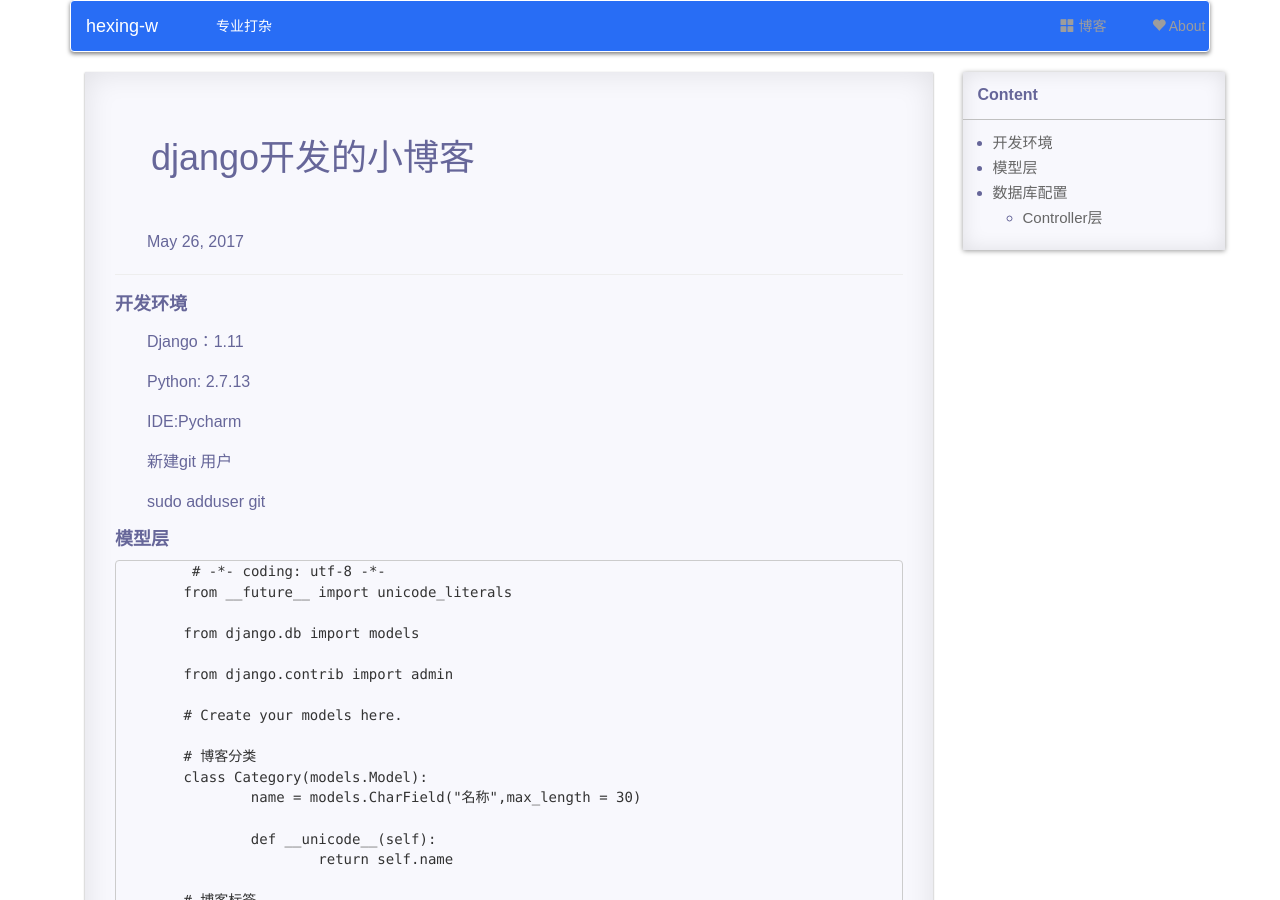
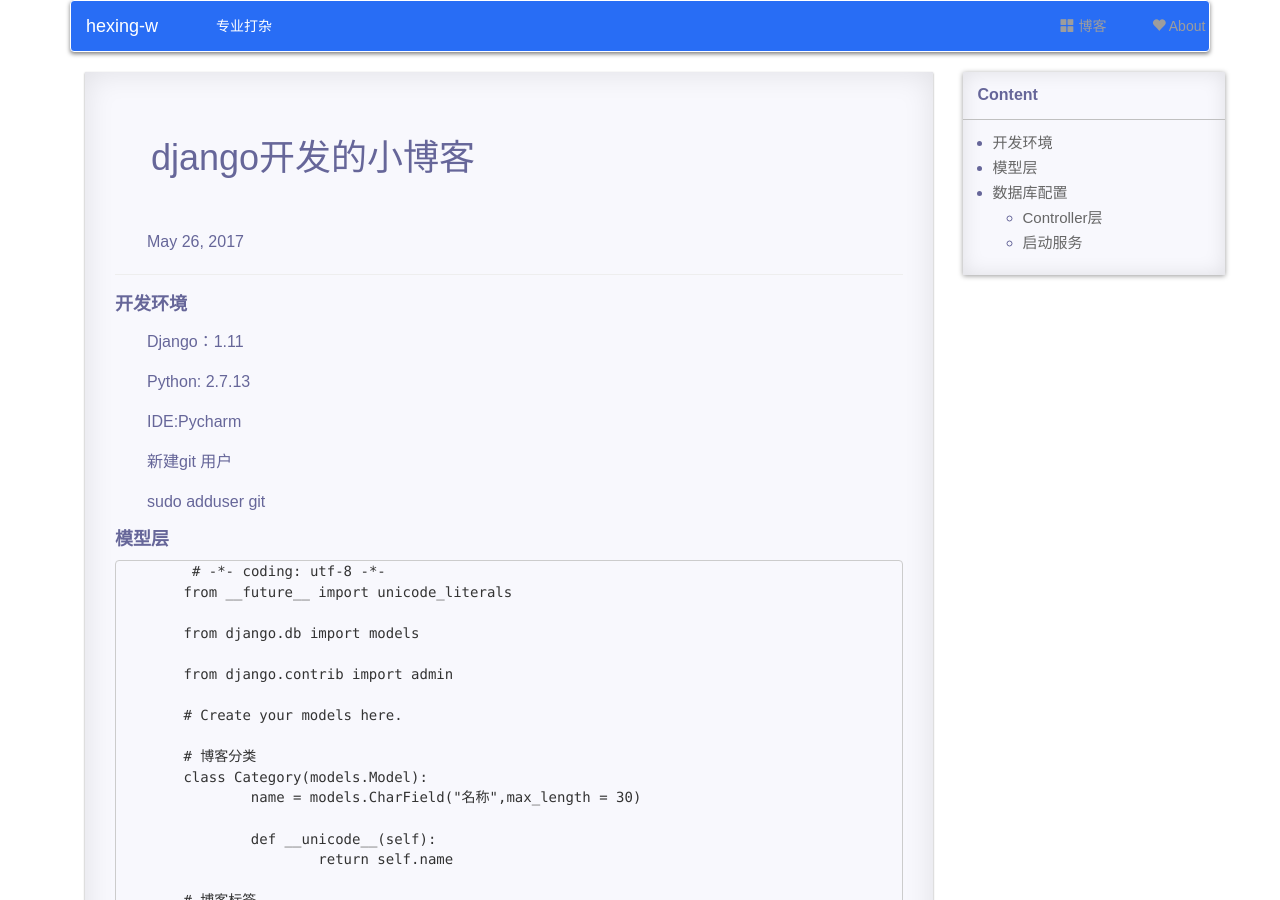
Before and after one commit to hexing-w/hexing-w.github.io, a Jekyll site: the page built from _posts/2017-05-26-django开发的blog.md, in a window 1280 px wide and 900 px high. Built offline with Jekyll 4.4.1, drawn with Linux system fonts in a browser that asks for light colours; nearby versions of some CDN libraries; comment, search, counter and statistics services are not loaded; a style sheet for code colours, icons or effects is not loaded.

Commit message:
Update 2017-05-26-django开发的blog.md

```diff
--- a/_posts/2017-05-26-django开发的blog.md
+++ b/_posts/2017-05-26-django开发的blog.md
@@ -175,7 +175,7 @@
 	        .info {height:20px;line-height:20px;text-align:center;}
 	/*        .info span {float:left;text-align:center;}*/
 	       </style>
-		 <body>
+	/*	 <body>
 		 <header>
 		 <h1>Little Star Star</h1>
 		 <span>---------只要我努力没什么是我搞不砸的</span>
@@ -197,9 +197,10 @@
 	{% endfor %}
 	 </body>
 	 </html>
+	 */
 </pre>
 
-####启动服务
+#### 启动服务
 
 python manage.py runserver 端口号
 
```
